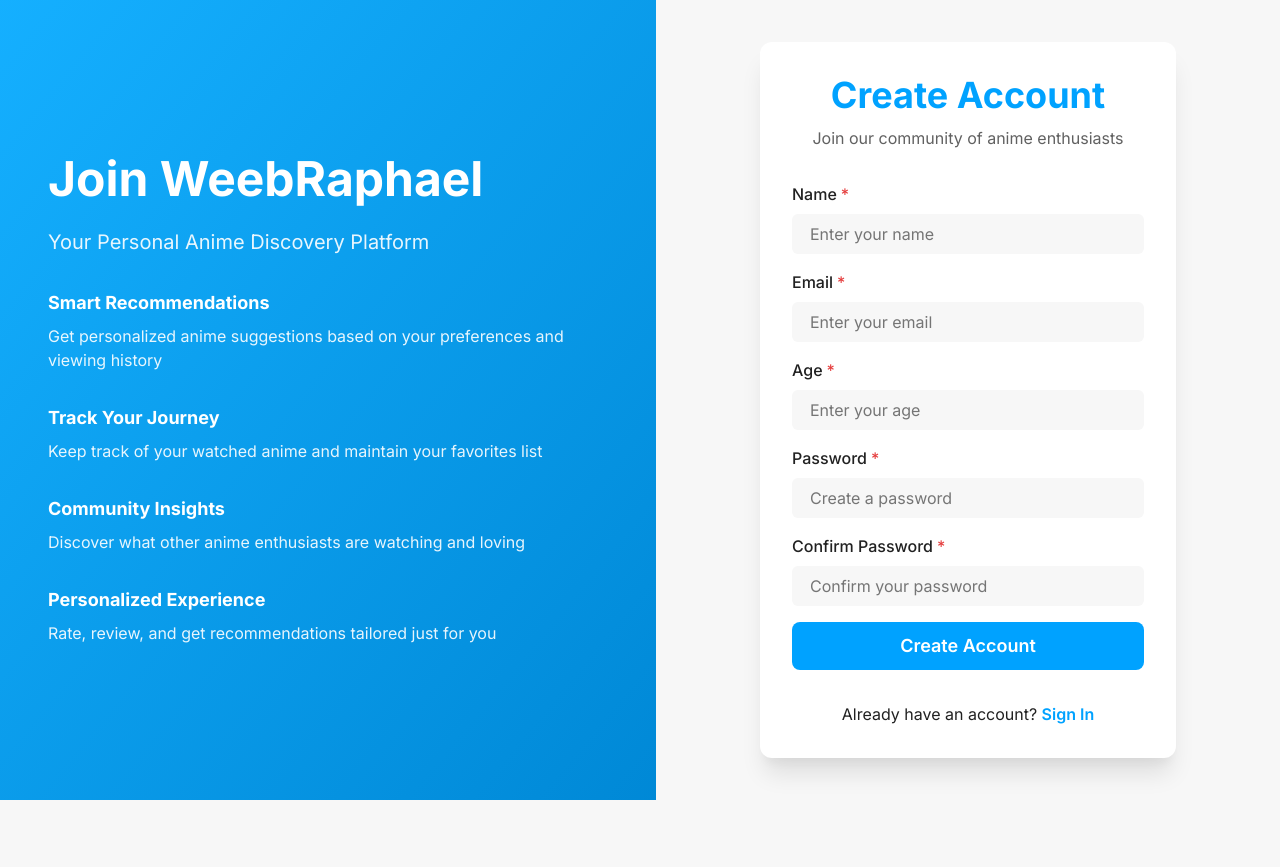
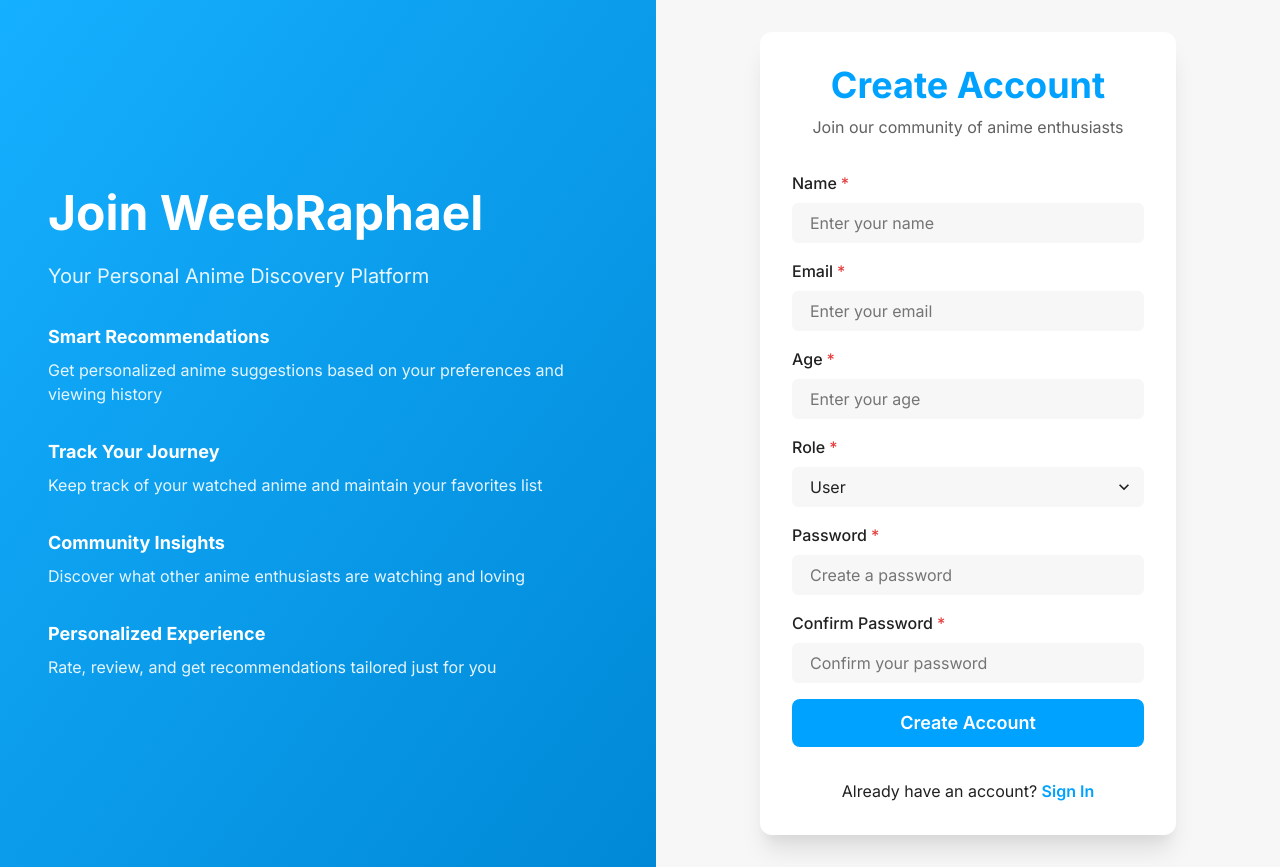
Before and after one commit to Ccleveland09ner/weebRaphael, a React (Vite) app in the folder frontend/: page /register in a window 1280 px wide. Before the commit the page ends 800 px from the top, so only its background shows below. Built offline with nearby package versions, Linux system fonts and the light colour scheme.

Commit message:
Implement role-based registration

```diff
--- a/frontend/src/pages/Register.tsx
+++ b/frontend/src/pages/Register.tsx
@@ -1,4 +1,4 @@
-import { Box, Container, Heading, VStack, FormControl, FormLabel, Input, Button, Text, Link, Flex, useColorModeValue } from '@chakra-ui/react';
+import { Box, Container, Heading, VStack, FormControl, FormLabel, Input, Button, Text, Link, Flex, useColorModeValue, Select } from '@chakra-ui/react';
 import { Link as RouterLink, useNavigate } from 'react-router-dom';
 import { useState } from 'react';
 import { auth } from '../services/api';
@@ -9,7 +9,8 @@
     email: '',
     age: '',
     password: '',
-    confirmPassword: ''
+    confirmPassword: '',
+    role: 'user' // Default role
   });
   const [isLoading, setIsLoading] = useState(false);
   const [error, setError] = useState('');
@@ -56,7 +57,8 @@
     try {
       await auth.register({
         ...formData,
-        age: parseInt(formData.age)
+        age: parseInt(formData.age),
+        is_admin: formData.role === 'admin'
       });
       navigate('/login');
     } catch (err) {
@@ -66,7 +68,7 @@
     }
   };
 
-  const handleChange = (e: React.ChangeEvent<HTMLInputElement>) => {
+  const handleChange = (e: React.ChangeEvent<HTMLInputElement | HTMLSelectElement>) => {
     const { name, value } = e.target;
 
     if (name === 'age') {
@@ -233,6 +235,28 @@
                   </FormControl>
 
                   <FormControl isRequired>
+                    <FormLabel>Role</FormLabel>
+                    <Select
+                      name="role"
+                      value={formData.role}
+                      onChange={handleChange}
+                      bg="gray.50"
+                      border="2px solid"
+                      borderColor="transparent"
+                      _focus={{
+                        bg: 'white',
+                        borderColor: 'brand.500',
+                      }}
+                      _hover={{
+                        bg: 'gray.100',
+                      }}
+                    >
+                      <option value="user">User</option>
+                      <option value="admin">Admin</option>
+                    </Select>
+                  </FormControl>
+
+                  <FormControl isRequired>
                     <FormLabel>Password</FormLabel>
                     <Input
                       type="password"
```
